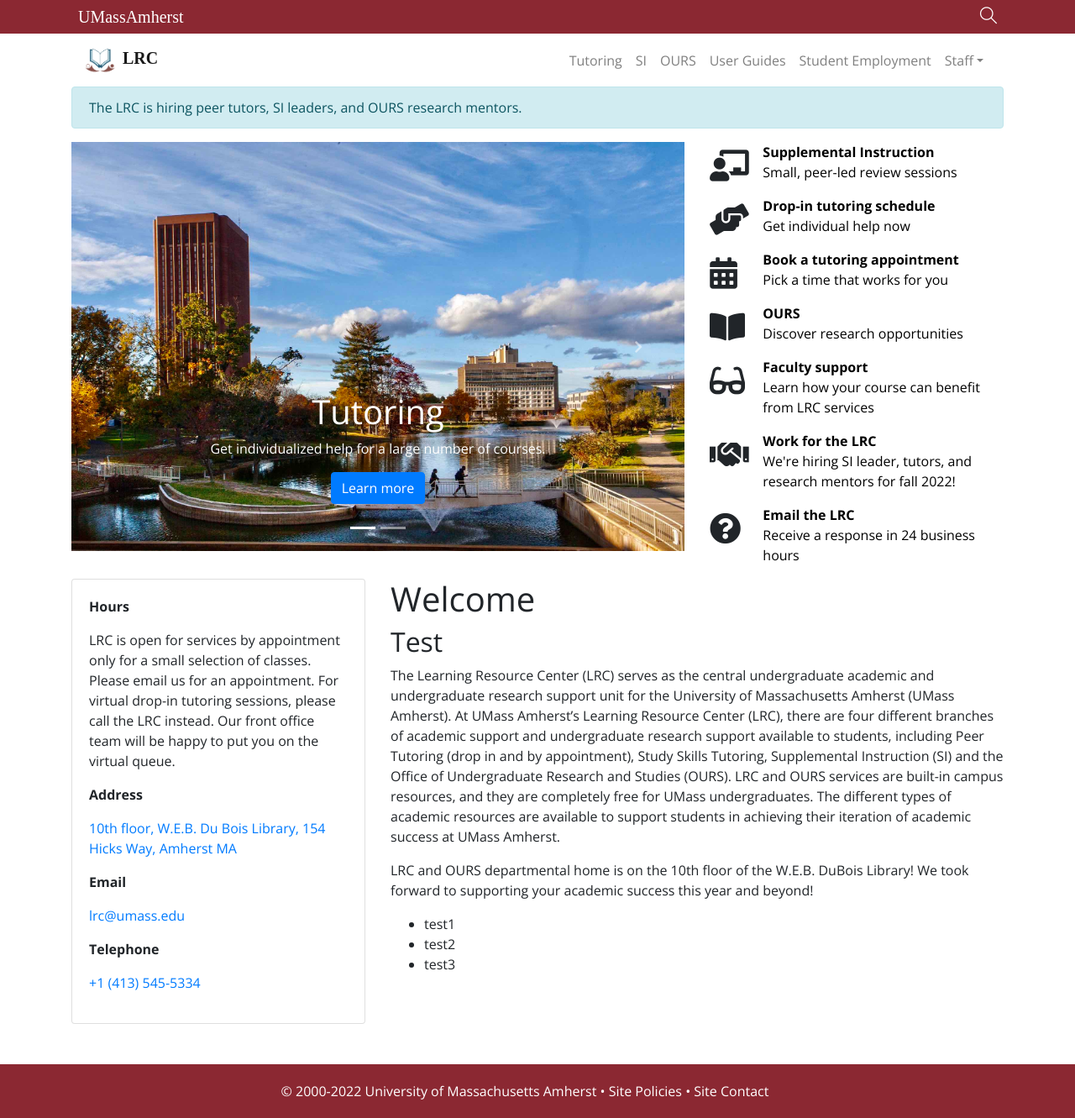
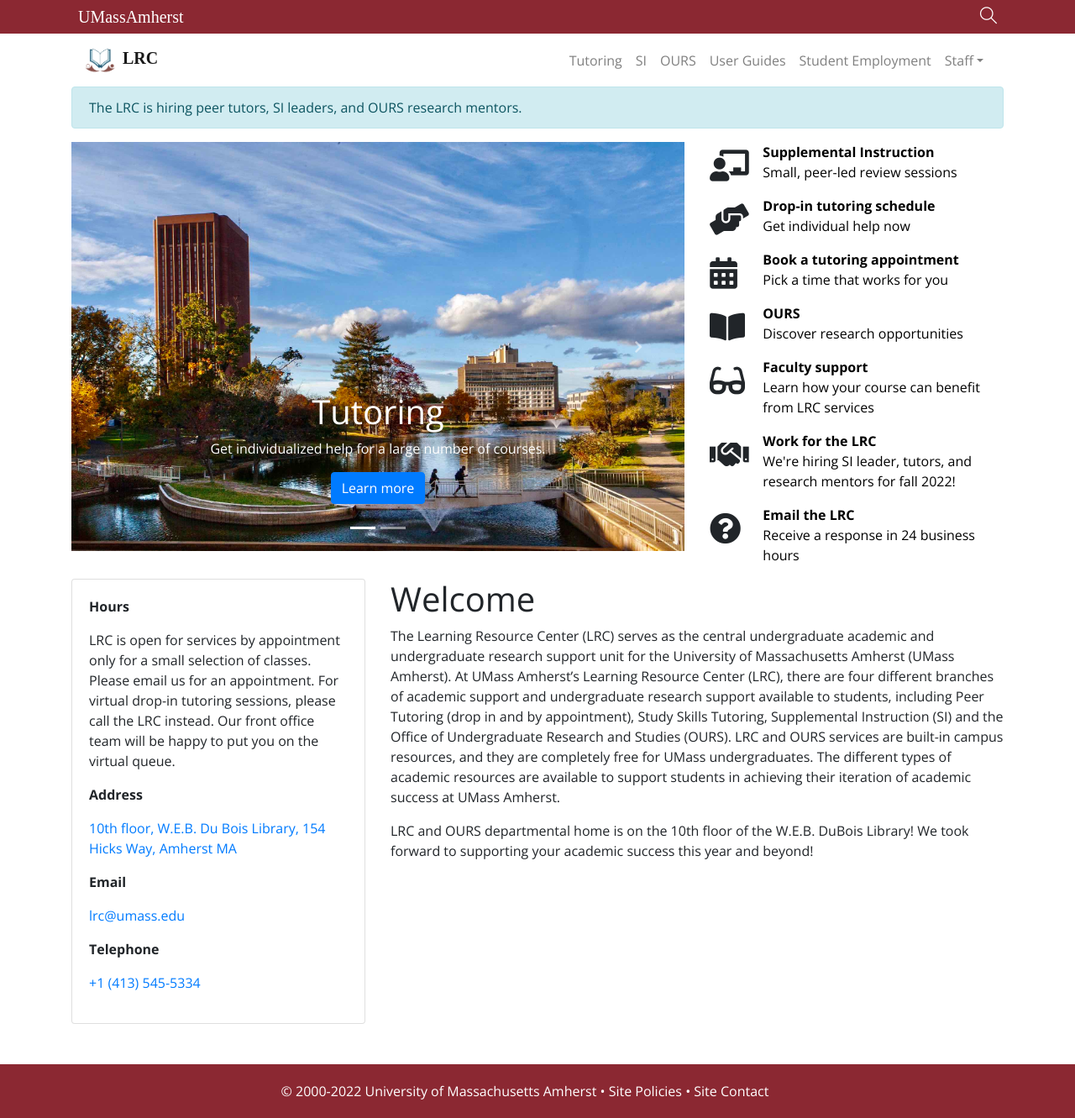
Before and after one commit to umass-lrc/ours-website, a Jekyll site: the page built from index.md, in a window 1280 px wide. Shown: the whole page at 84% size. Built offline with Jekyll 4.4.1, drawn with Linux system fonts in a browser that asks for light colours; nearby versions of some CDN libraries; some web fonts are replaced.

Commit message:
Update index.md

```diff
--- a/index.md
+++ b/index.md
@@ -5,12 +5,7 @@ title: "Home"
 
 # Welcome
 
-## Test
 
 The Learning Resource Center (LRC) serves as the central undergraduate academic and undergraduate research support unit for the University of Massachusetts Amherst (UMass Amherst). At UMass Amherst’s Learning Resource Center (LRC), there are four different branches of academic support and undergraduate research support available to students, including Peer Tutoring (drop in and by appointment), Study Skills Tutoring, Supplemental Instruction (SI) and the Office of Undergraduate Research and Studies (OURS). LRC and OURS services are built-in campus resources, and they are completely free for UMass undergraduates. The different types of academic resources are available to support students in achieving their iteration of academic success at UMass Amherst.
 
 LRC and OURS departmental home is on the 10th floor of the W.E.B. DuBois Library! We took forward to supporting your academic success this year and beyond!
-
-* test1
-* test2
-* test3
```
